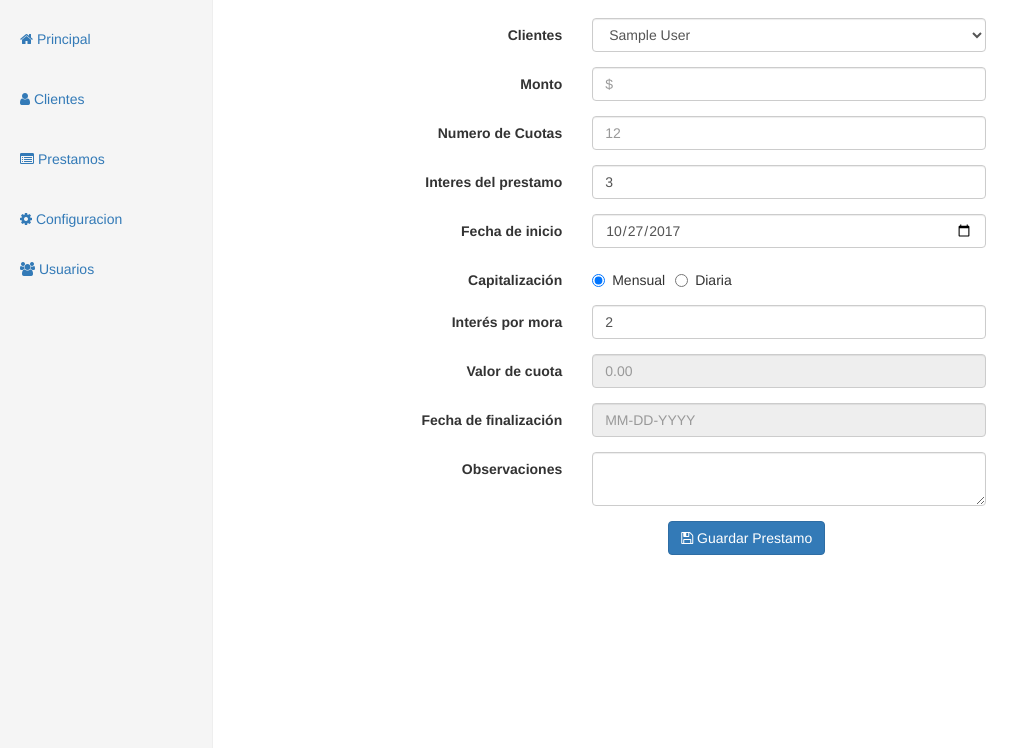
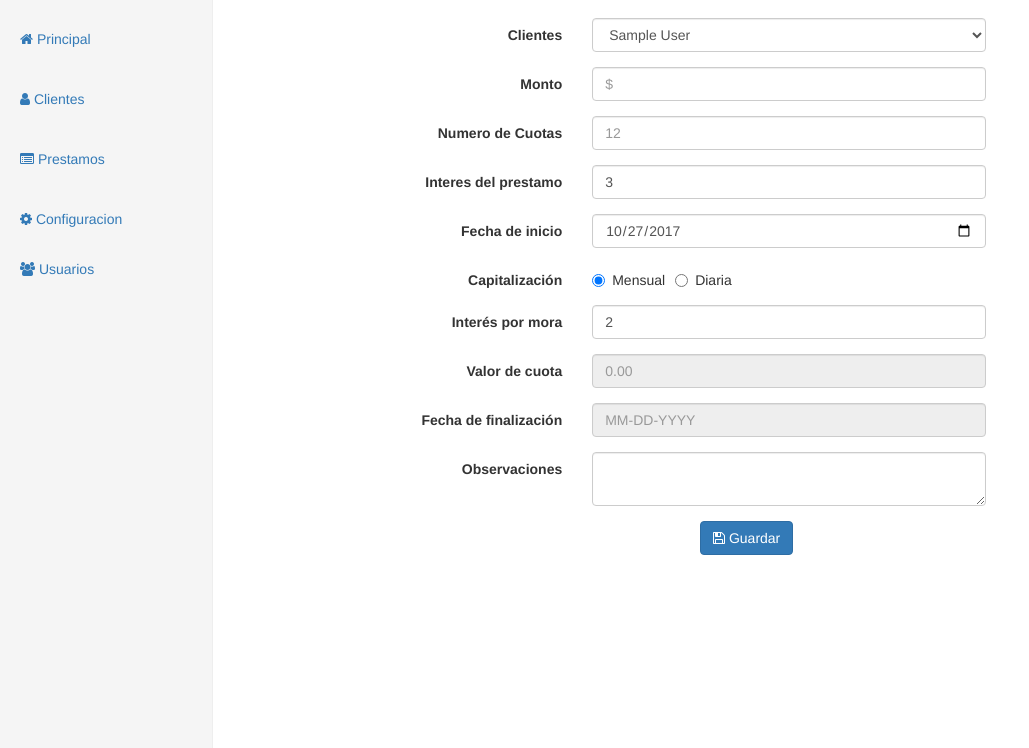
Before and after one commit to hopechan/sisPrestamo3, a PHP site: page /formNuevoPrestamo.php in a window 1280 px wide. Shown: the part 52-800 px from the top of the page, without its empty margins (0-1029 px from the left). Run offline with PHP 8.4, Linux system fonts and the light colour scheme; the visitor is signed in with stand-in values (Sample User, id 1); data comes from the database, SQL or seed files in the repository.

Commit message:
Se llamaba un js que ya no existe

```diff
--- a/formNuevoPrestamo.php
+++ b/formNuevoPrestamo.php
@@ -9,7 +9,6 @@
         <link rel="stylesheet" href="css/font-awesome.min.css">
         <script src="js/jquery-3.2.1.js"></script>
         <script src="js/bootstrap.min.js"></script>
-        <script src="js/buscar.js"></script>
         <script src="js/calcularCuotaMensual.js"></script>
     </head>
     <body>
@@ -180,7 +179,7 @@
                 </div>
 
                 <div class="form-group" align="center">
-                <button id="guardarPrestamo" type="submit" name="guardarPrestamo" class="btn btn-primary"><i class="fa fa-save"></i> Guardar Prestamo</button>
+                <button id="guardarPrestamo" type="submit" name="guardarPrestamo" class="btn btn-primary"><i class="fa fa-save"></i> Guardar</button>
             </div>
         </form>
         </div>
```
